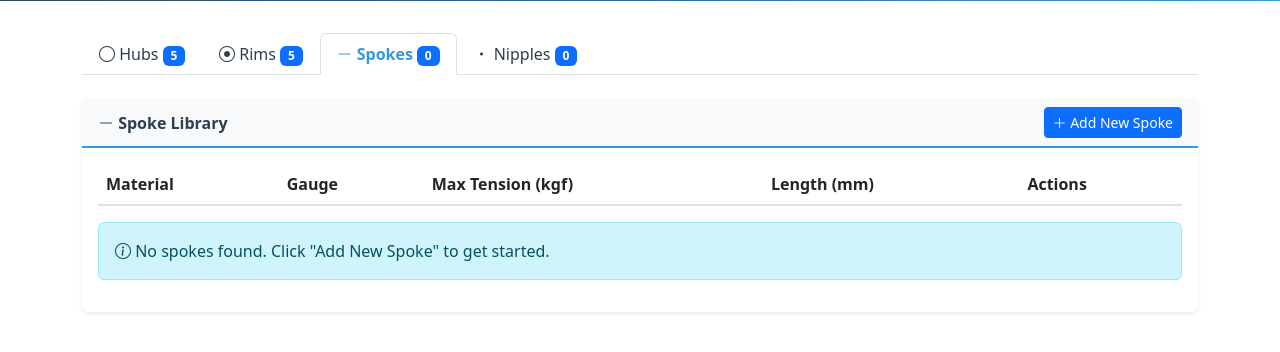
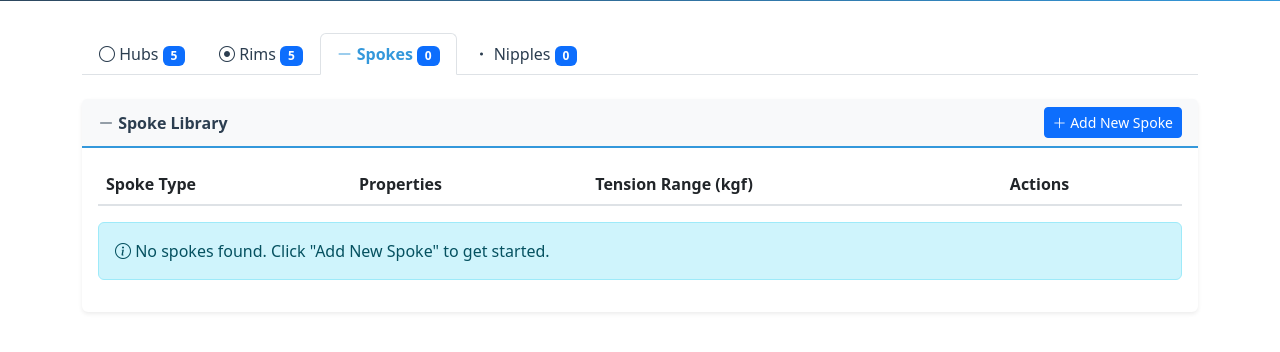
Before and after one commit to xivind/wheel-builder, a FastAPI app: page /config in a window 1280 px wide, after a click that opens the changed part. Shown: the part 199-551 px from the top of the page. Run offline with FastAPI, Linux system fonts and the light colour scheme; lists and menus that the app fills with data are empty; parts of the project's set-up code (start-up, migrations or seed data) failed here and were passed over; some libraries are stand-ins or nearby versions.

Commit message:
feat: update spoke display to show type + length
- Display as 'Spoke Type @ Length'
- Show material and dimensions as badges
- Display tension range from spoke type

🤖 Generated with [Claude Code](https://claude.com/claude-code)

Co-Authored-By: Claude <noreply@anthropic.com>

```diff
--- a/templates/config.html
+++ b/templates/config.html
@@ -214,10 +214,9 @@
                         <table class="table table-hover">
                             <thead style="background-color: #f8f9fa;">
                                 <tr>
-                                    <th>Material</th>
-                                    <th>Gauge</th>
-                                    <th>Max Tension (kgf)</th>
-                                    <th>Length (mm)</th>
+                                    <th>Spoke Type</th>
+                                    <th>Properties</th>
+                                    <th>Tension Range (kgf)</th>
                                     <th>Actions</th>
                                 </tr>
                             </thead>
@@ -228,11 +227,13 @@
                                         {% if spoke.locked %}
                                             <i class="bi bi-lock-fill text-warning" title="Used by {{ spoke.used_by_builds|length }} build(s)"></i>
                                         {% endif %}
-                                        {{ spoke.material|title }}
+                                        {{ spoke.spoke_type.name }} @ {{ spoke.length }}mm
                                     </td>
-                                    <td>{{ spoke.gauge }}mm</td>
-                                    <td>{{ spoke.max_tension }}</td>
-                                    <td>{{ spoke.length }}</td>
+                                    <td>
+                                        <span class="badge bg-secondary">{{ spoke.spoke_type.material }}</span>
+                                        <span class="badge bg-info">{{ spoke.spoke_type.dimensions }}</span>
+                                    </td>
+                                    <td>{{ spoke.spoke_type.min_tension_kgf }} - {{ spoke.spoke_type.max_tension_kgf }} kgf</td>
                                     <td>
                                         <button class="btn btn-sm btn-outline-primary me-1"
                                                 hx-get="/partials/spoke-form?id={{ spoke.id }}"
```
